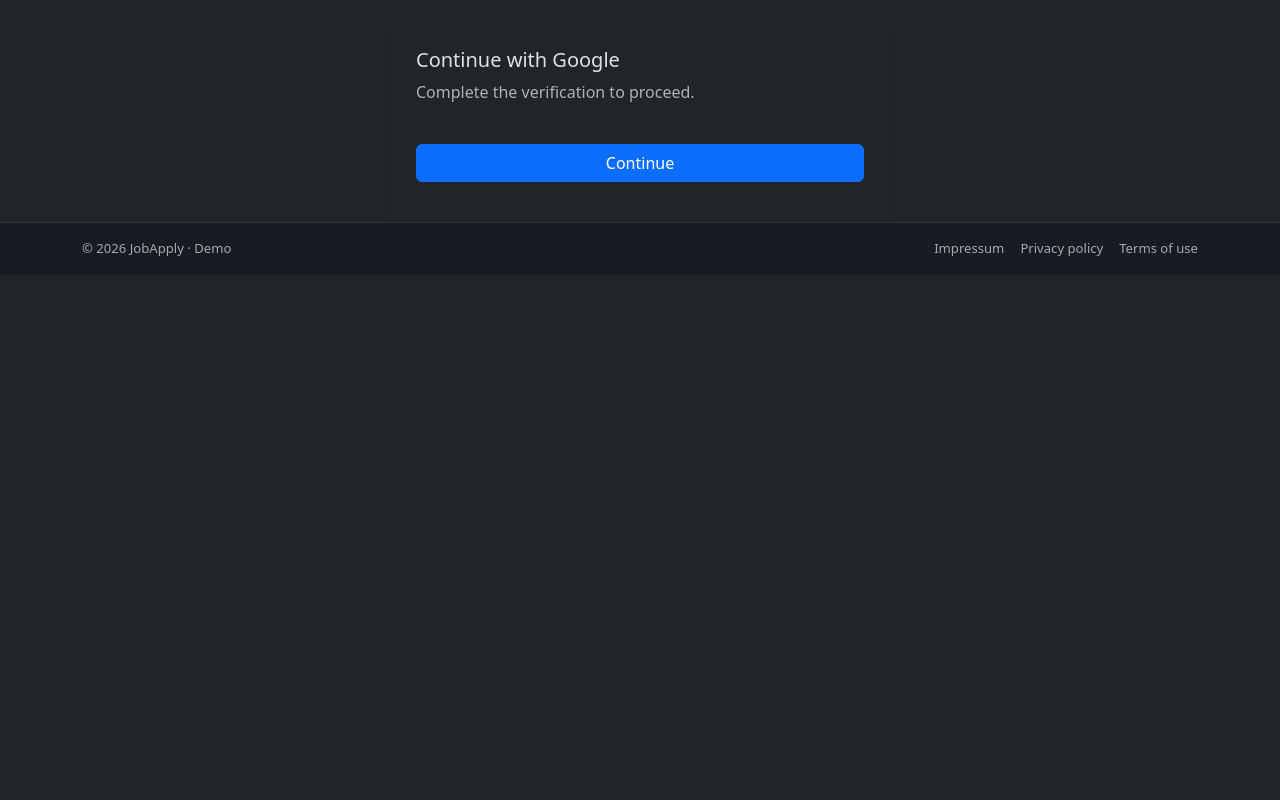
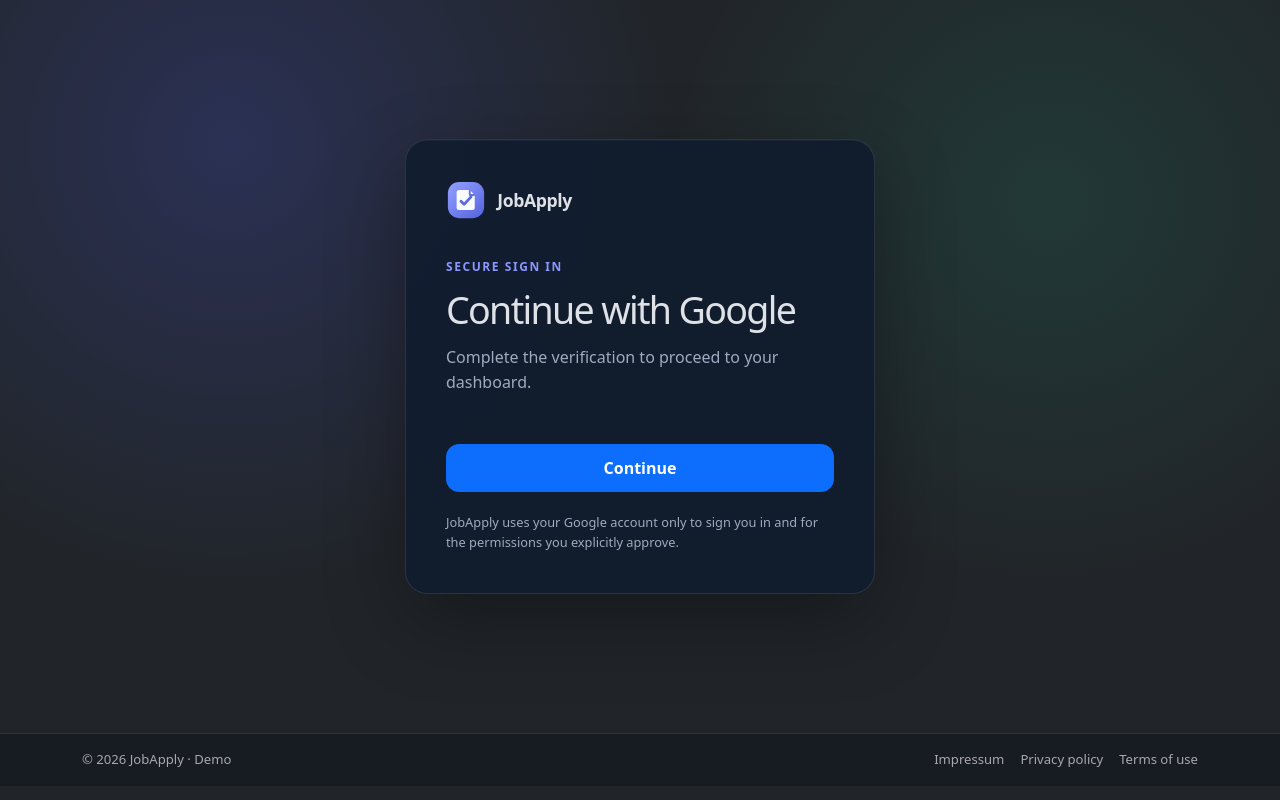
Before and after one commit to p95max/JobApply, a Django app: page /accounts/google/login/ in a window 1280 px wide. Run offline with Django 5.2, Linux system fonts and the light colour scheme; some libraries are stand-ins or nearby versions.

Commit message:
Refactor StatusSnapshot to track active user count and update related tests; enhance Google login gate UI with new styles

```diff
--- a/apps/telegram_bot/selectors.py
+++ b/apps/telegram_bot/selectors.py
@@ -26,7 +26,7 @@ from apps.telegram_bot.heartbeat import (
 @dataclass(frozen=True)
 class StatusSnapshot:
     database_ok: bool
-    total_applications: int
+    active_user_count: int
     pending_proposals: int
     commit_sha: str
     last_gmail_sync_at: datetime | None
@@ -87,7 +87,7 @@ def get_status_snapshot(email: str) -> StatusSnapshot:
 
     return StatusSnapshot(
         database_ok=database_ok,
-        total_applications=JobApplication.objects.filter(user=user).count(),
+        active_user_count=get_user_model().objects.filter(is_active=True).count(),
         pending_proposals=ApplicationUpdateProposal.objects.filter(
             user=user,
             status=ProposalStatus.PENDING,
--- a/apps/telegram_bot/texts.py
+++ b/apps/telegram_bot/texts.py
@@ -53,8 +53,7 @@ def status_text(environment: str, snapshot: StatusSnapshot) -> str:
         "",
         commit_line,
         f"{_state_icon(snapshot.database_ok)} Database: <b>{'OK' if snapshot.database_ok else 'FAILED'}</b>",
-        f"📋 Applications: <b>{snapshot.total_applications}</b>",
-        f"📨 Pending Gmail proposals: <b>{snapshot.pending_proposals}</b>",
+        f"👥 Active user accounts: <b>{snapshot.active_user_count}</b>",
         f"🕒 Last Gmail sync: <b>{escape(_format_dt(snapshot.last_gmail_sync_at))}</b>",
         f"⏭ Next Gmail check: <b>{escape(_format_dt(snapshot.next_gmail_check_at))}</b>",
     ]
--- /dev/null
+++ b/static/css/google_login_gate.css
@@ -0,0 +1,85 @@
+body:has(.google-login-gate) {
+  background:
+    radial-gradient(circle at 18% 18%, rgba(80, 96, 255, .2), transparent 28rem),
+    radial-gradient(circle at 82% 25%, rgba(39, 197, 158, .12), transparent 24rem),
+    #07111f;
+}
+
+.google-login-gate {
+  display: grid;
+  min-height: calc(100vh - 67px);
+  place-items: center;
+  padding: 2rem 1rem;
+}
+
+.google-login-gate__card {
+  width: min(100%, 470px);
+  padding: clamp(1.75rem, 5vw, 2.5rem);
+  border: 1px solid rgba(255, 255, 255, .1);
+  border-radius: 1.4rem;
+  background: rgba(15, 27, 46, .84);
+  box-shadow: 0 28px 80px rgba(0, 0, 0, .32), inset 0 1px rgba(255, 255, 255, .035);
+}
+
+.google-login-gate__brand {
+  display: flex;
+  align-items: center;
+  gap: .7rem;
+  margin-bottom: 2.4rem;
+  font-size: 1.1rem;
+  font-weight: 800;
+  letter-spacing: -.02em;
+}
+
+.google-login-gate__brand img {
+  width: 40px;
+  height: 40px;
+}
+
+.google-login-gate__eyebrow {
+  display: block;
+  margin-bottom: .65rem;
+  color: #8c96ff;
+  font-size: .75rem;
+  font-weight: 800;
+  letter-spacing: .13em;
+  text-transform: uppercase;
+}
+
+.google-login-gate__intro h1 {
+  margin: 0;
+  font-size: clamp(1.8rem, 5vw, 2.35rem);
+  letter-spacing: -.045em;
+}
+
+.google-login-gate__intro p,
+.google-login-gate__note {
+  color: #9eabc0;
+  line-height: 1.6;
+}
+
+.google-login-gate__intro p {
+  margin: .8rem 0 2rem;
+}
+
+.google-login-gate__form {
+  display: grid;
+  gap: 1rem;
+}
+
+.google-login-gate__turnstile {
+  display: flex;
+  justify-content: center;
+}
+
+.google-login-gate__button {
+  width: 100%;
+  min-height: 48px;
+  border-radius: .8rem;
+  font-weight: 700;
+}
+
+.google-login-gate__note {
+  margin: 1.25rem 0 0;
+  font-size: .8rem;
+}
--- a/templates/accounts/google_login_gate.html
+++ b/templates/accounts/google_login_gate.html
@@ -1,36 +1,44 @@
 {% extends "base.html" %}
-{% load i18n %}
+{% load static i18n %}
 
 {% block navbar %}{% endblock %}
 
+{% block page_css %}
+  <link rel="stylesheet" href="{% static 'css/google_login_gate.css' %}?v=1">
+{% endblock %}
+
 {% block content %}
-<div class="container mt-4" style="max-width: 520px;">
-  <div class="card border-0 shadow-sm glass-card">
-    <div class="card-body p-4">
-      <h1 class="h5 mb-2">{% trans "Continue with Google" %}</h1>
-      <p class="text-body-secondary mb-4">
-        {% trans "Complete the verification to proceed." %}
-      </p>
+<main class="google-login-gate">
+  <section class="google-login-gate__card" aria-labelledby="googleLoginTitle">
+    <div class="google-login-gate__brand">
+      <img src="{% static 'img/jobapply-mark.svg' %}" alt="" width="40" height="40">
+      <span>JobApply</span>
+    </div>
+    <div class="google-login-gate__intro">
+      <span class="google-login-gate__eyebrow">{% trans "Secure sign in" %}</span>
+      <h1 id="googleLoginTitle">{% trans "Continue with Google" %}</h1>
+      <p>{% trans "Complete the verification to proceed to your dashboard." %}</p>
+    </div>
 
     {% if turnstile_enabled %}
-        <form method="post" class="d-grid gap-3">
+      <form method="post" class="google-login-gate__form">
         {% csrf_token %}
         <input type="hidden" name="next" value="{{ next }}">
         <script src="https://challenges.cloudflare.com/turnstile/v0/api.js" async defer></script>
-          <div class="cf-turnstile"
+        <div class="google-login-gate__turnstile cf-turnstile"
              data-sitekey="{{ turnstile_site_key }}"
              data-theme="auto"></div>
-          <button class="btn btn-primary" type="submit">
+        <button class="btn btn-primary google-login-gate__button" type="submit">
           {% trans "Continue" %}
         </button>
       </form>
     {% else %}
-        <a class="btn btn-primary w-100"
+      <a class="btn btn-primary google-login-gate__button"
          href="{% url 'google_oauth_login' %}?next={{ next|urlencode }}">
-          {% trans "Continue" %}
+        {% trans "Continue with Google" %}
       </a>
     {% endif %}
-    </div>
-  </div>
-</div>
+    <p class="google-login-gate__note">{% trans "JobApply uses your Google account only to sign you in and for the permissions you explicitly approve." %}</p>
+  </section>
+</main>
 {% endblock %}
```
Also changed, not shown: tests/test_telegram_stage2.py (+2 -2 lines). Lines whose indentation alone changed are shown as unchanged.
